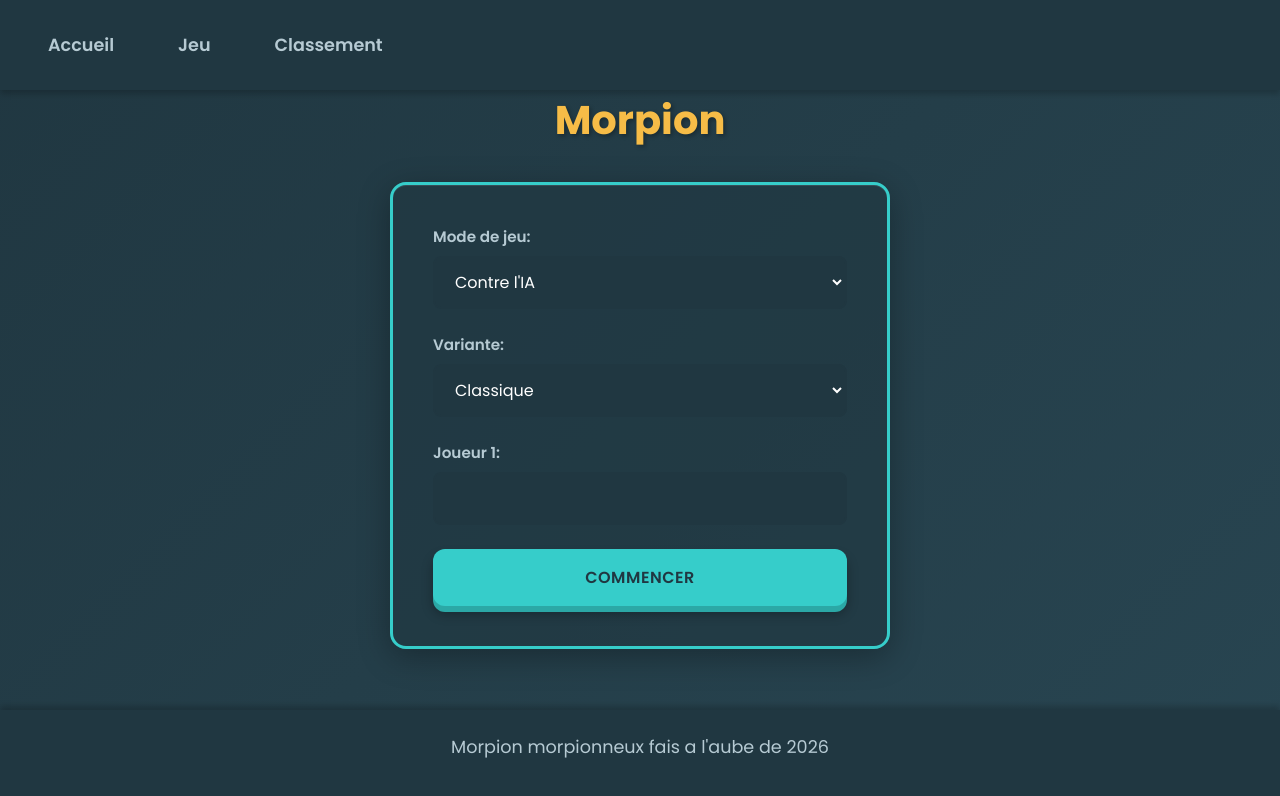
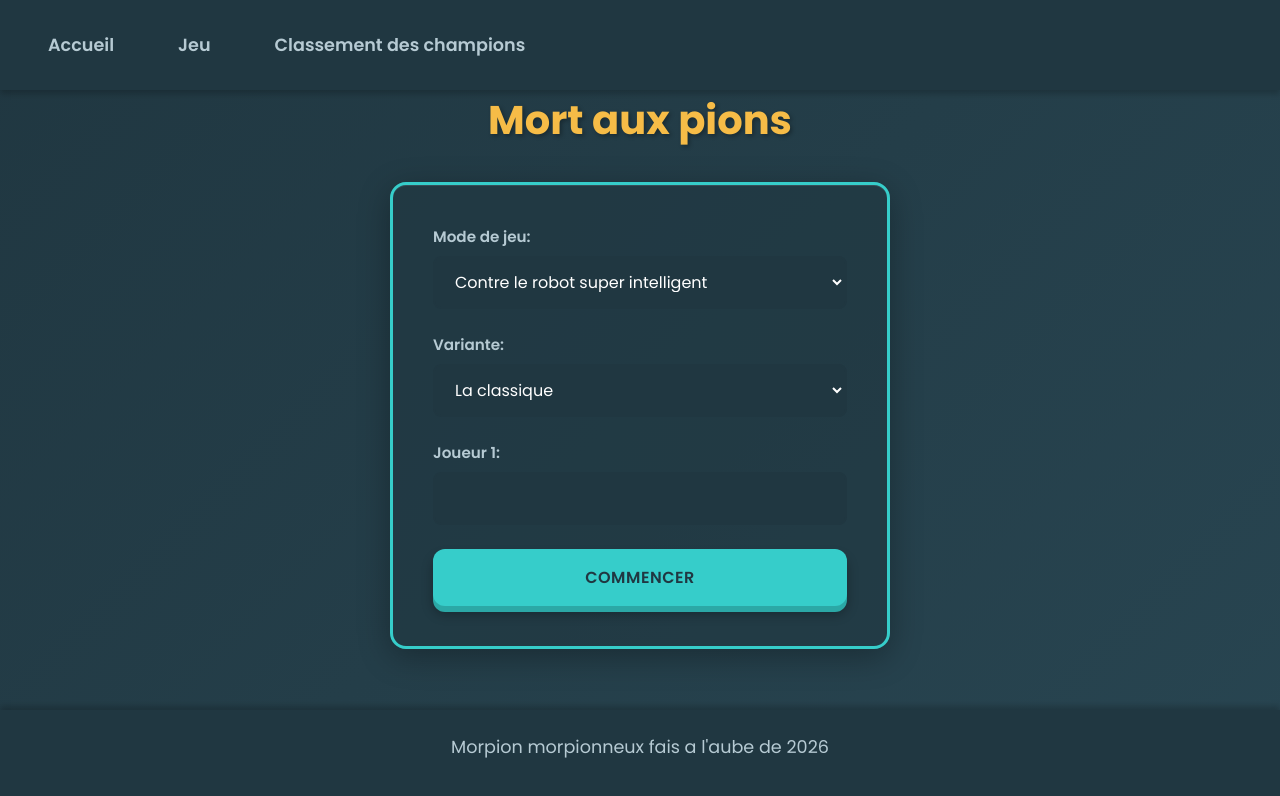
Before and after one commit to DahriNawfel/Morpion, a React (Vite) app: page / in a window 1280 px wide. Shown: the top 796 px of the page. Built offline with nearby package versions, Linux system fonts and the light colour scheme.

Commit message:
fix leaderboard

```diff
--- a/src/components/Game.tsx
+++ b/src/components/Game.tsx
@@ -43,7 +43,7 @@ export const Game = () => {
 
   return (
     <div>
-      <h1>Morpion - {variant === 'classic' ? 'Classique' : 'Trois coups'}</h1>
+      <h1>Mort aux pions - {variant === 'classic' ? 'La classique' : 'Trois coups'}</h1>
 
       <p>Tour de : {state.players[state.currentPlayer].name}</p>
 
--- a/src/components/Home.tsx
+++ b/src/components/Home.tsx
@@ -25,20 +25,20 @@
 
     return (
         <div>
-        <h1>Morpion</h1>
+        <h1>Mort aux pions</h1>
         <form onSubmit={handleStart}>
             <div>
             <label>Mode de jeu:</label>
             <select value={mode} onChange={e => setMode(e.target.value as GameMode)}>
-                <option value="ai">Contre l'IA</option>
-                <option value="local">Multijoueur local</option>
+                <option value="ai">Contre le robot super intelligent</option>
+                <option value="local">Multijoueur</option>
             </select>
             </div>
 
             <div>
             <label>Variante:</label>
             <select value={variant} onChange={e => setVariant(e.target.value as Variant)}>
-                <option value="classic">Classique</option>
+                <option value="classic">La classique</option>
                 <option value="three-moves">Trois coups</option>
             </select>
             </div>
--- a/src/components/LeaderBoard.tsx
+++ b/src/components/LeaderBoard.tsx
@@ -1,19 +1,45 @@
 import { useStorage } from './Storage';
+
+type LeaderboardEntry = {
+  name: string;
+  wins: number;
+};
+
+type RankedEntry = LeaderboardEntry & { rank: number };
 
 export const Leaderboard = () => {
   const { getLeaderboard } = useStorage();
-  const leaderboard = getLeaderboard();
+  const leaderboard: LeaderboardEntry[] = getLeaderboard();
+  const sorted = [...leaderboard].sort((a, b) => b.wins - a.wins);
+  const ranked: RankedEntry[] = [];
+  let currentRank = 1;
+  let previousWins: number | null = null;
+
+  sorted.forEach((entry) => {
+    if (previousWins === null) {
+      ranked.push({ ...entry, rank: 1 });
+    } else if (entry.wins === previousWins) {
+      ranked.push({ ...entry, rank: currentRank });
+    } else {
+      currentRank += 1;
+      ranked.push({ ...entry, rank: currentRank });
+    }
+    previousWins = entry.wins;
+  });
 
   return (
     <div>
-      <h1>Classement</h1>
+      <h1>Classement des champions</h1>
       {leaderboard.length === 0 ? (
         <p>Aucun score enregistré</p>
       ) : (
         <ol>
-          {leaderboard.map((entry, i) => (
-            <li key={i}>
-              {entry.name}: {entry.wins} victoires
+          {ranked.map((entry, i) => (
+            <li
+              key={i}
+              className={entry.rank === 1 ? "top1" : ""}
+            >
+              #{entry.rank} — {entry.name}: {entry.wins} victoires
             </li>
           ))}
         </ol>
--- a/src/components/Navigation.tsx
+++ b/src/components/Navigation.tsx
@@ -5,7 +5,7 @@ export const Navigation = () => {
     <nav>
       <Link to="/">Accueil</Link>
       <Link to="/game">Jeu</Link>
-      <Link to="/leaderboard">Classement</Link>
+      <Link to="/leaderboard">Classement des champions</Link>
     </nav>
   );
 };
--- a/src/styles/style.css
+++ b/src/styles/style.css
@@ -225,7 +225,7 @@ button:not([disabled]):not(.grid-cell):active {
 }
 
 ol {
-  list-style-position: inside;
+  list-style: none;
   background-color: #203741;
   padding: 1.5rem;
   border-radius: 12px;
@@ -242,10 +242,11 @@ ol li {
   border-left: 4px solid #36CDCA;
 }
 
-ol li:first-child {
-  border-left-color: #F6BC47;
-  color: #F6BC47;
+.top1 {
+  border-left-color: #F6BC47 !important;
+  color: #F6BC47 !important;
 }
+
 
 footer {
   background-color: #203741;
```
